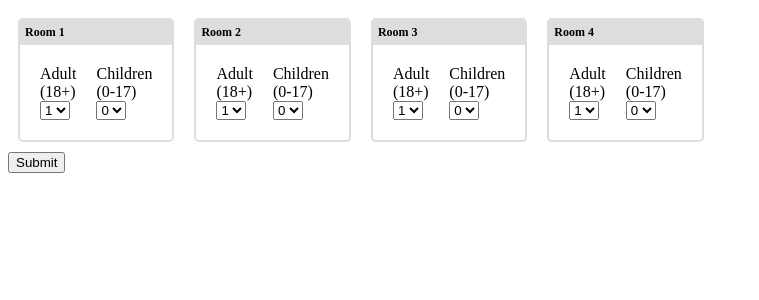
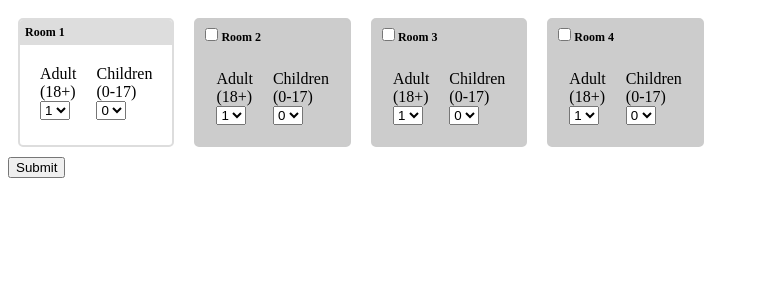
Before and after one commit to tdkiran/assessment-2, a Next.js app: page / in a window 1280 px wide. Shown: the top 300 px of the page, without its empty margins (0-759 px from the left). Built offline with nearby package versions, Linux system fonts and the light colour scheme.

Commit message:
Add logic to select/unselect rooms

```diff
--- a/app_config/index.js
+++ b/app_config/index.js
@@ -1,8 +1,8 @@
 export const defaultRoomInfo = [
-    { id: 0, title: 'Room 1' },
-    { id: 1, title: 'Room 2' },
-    { id: 2, title: 'Room 3' },
-    { id: 3, title: 'Room 4' }
+    { roomId: 0, title: 'Room 1' },
+    { roomId: 1, title: 'Room 2' },
+    { roomId: 2, title: 'Room 3' },
+    { roomId: 3, title: 'Room 4' }
 ];
 
 const defaultAdultsOccupent = 1;
--- a/components/booking/booking.js
+++ b/components/booking/booking.js
@@ -46,31 +46,17 @@ export class Booking extends Component {
     }
 
     render() {
-        const { bookingInfo } = this.props;
+        const { bookingInfo, selectRoom, deSelectRoom } = this.props;
         console.log(bookingInfo);
         return (
             <BookingContainer>
                 <RoomsContainer>
                     {bookingInfo.map(room => (
-                        <Room {...room} />))
+                        <Room {...room} selectRoom={selectRoom} deSelectRoom={deSelectRoom} key={room.roomId} />))
                     }
                 </RoomsContainer>
                 <button type="submit" data-testid="submit" onClick={this.saveBooking}>Submit</button>
             </BookingContainer>
         );
-        // return (<BookingContainer>
-        //     <RoomsContainer>
-        //         {
-        //             rooms.map((room) => {
-        //                 return <Room {...room}
-        //                     key={room.roomId}
-        //                     selectOccupant={selectOccupant}
-        //                     selected={selectedRoomIds.includes(room.roomId)}
-        //                     onSelectionChange={this.onSelectionChange.bind(this, room)} />
-        //             })
-        //         }
-        //     </RoomsContainer>
-        //     <button type="submit" data-testid="submit" onClick={this.saveBooking}>Submit</button>
-        // </BookingContainer>);
     }
 }
--- a/components/booking/room.js
+++ b/components/booking/room.js
@@ -8,14 +8,14 @@ export class Room extends Component {
     }
 
     render() {
-        debugger
         const { roomId,
-            title, available, selected,
-            onSelectionChange,
-            selectOccupant, occupants = {} } = this.props;
+            title, hideOption, selected,
+            selectRoom,
+            occupants = {}, active, deSelectRoom
+        } = this.props;
         return (
-            <AppCard title={title} selected={selected} selectable={available} onSelectionChange={onSelectionChange} testId={roomId}>
-                <RoomForm selected={selected} occupants={occupants[roomId]} selectOccupant={this.selectOccupant} />
+            <AppCard roomId={roomId} title={title} hideOption={hideOption} active={active} selectRoom={selectRoom} deSelectRoom={deSelectRoom} testId={roomId}>
+                <RoomForm selected={selected} occupants={occupants[roomId]} />
             </AppCard>);
     }
 }
--- a/components/common/card.js
+++ b/components/common/card.js
@@ -35,40 +35,30 @@ const CardContent = styled.div`
 
 
 export class AppCard extends Component {
-    static getDerivedStateFromProps(nextProps, prevState) {
-        if (prevState.selected !== nextProps.selected) {
-            return {
-                selected: nextProps.selected
-            };
-        }
 
-        return null;
+    constructor(props) {
+        super(props);
     }
 
-    constructor() {
-        super();
-        this.state = {
-            selected: false
+    handleChange = (e) => {
+        const { roomId, deSelectRoom, selectRoom } = this.props;
+        if (e.target.checked) {
+            selectRoom(roomId);
+        } else {
+            deSelectRoom(roomId);
         };
     }
 
-    toggleSelection = () => {
-        const { selected } = this.props;
-        this.props.onSelectionChange(!selected);
-    }
-
     render() {
-        const { title, children, selectable, selected, testId } = this.props;
-        const shouldDisable = selectable ? !this.state.selected : false;
-
+        const { title, children, hideOption, selected, testId, active } = this.props;
         return (
-            <Card disabled={shouldDisable} data-testid={`room-${testId}`} >
-                <CardTitle disabled={shouldDisable}>
-                    {selectable &&
-                        <input type="checkbox" checked={selected} onChange={this.toggleSelection} />}
+            <Card disabled={!active} data-testid={`room-${testId}`} >
+                <CardTitle disabled={!active}>
+                    {!hideOption &&
+                        <input type="checkbox" checked={active} onChange={this.handleChange} />}
                     {title}
                 </CardTitle>
-                <CardContent disabled={shouldDisable}>
+                <CardContent disabled={!active}>
                     {children}
                 </CardContent>
             </ Card>
--- a/package.json
+++ b/package.json
@@ -19,6 +19,7 @@
   },
   "license": "ISC",
   "devDependencies": {
+    "babel-plugin-styled-components": "^1.10.6",
     "cypress": "^3.4.1"
   }
 }
--- a/reducers/index.js
+++ b/reducers/index.js
@@ -5,31 +5,32 @@ import { defaultRoomInfo } from '../app_config';
 
 function activeRooms(state = 1, action) {
     switch (action.type) {
-        case actionTypes.SELECT_ROOM:
+        case actionTypes.SELECT_ROOM: {
             return action.roomId + 1;
+        }
         case actionTypes.DESELECT_ROOM:
-            return action.roomId + 1;
+            return action.roomId;
         default:
             return state
     }
 }
 
-function occupantSelectionInfo(state = [{ adult: 1, children: 0 }], action) {
+function occupantSelectionInfo(state = [{ adult: 1, children: 0, roomId: 0 }], action) {
     switch (action.type) {
         case actionTypes.SELECT_OCCUPANT: {
             return state
-                .filter(occupantInfo => occupantInfo.roomId !== action.roomId)
+                .filter(occupantInfo => occupantInfo.id !== action.roomId)
                 .concat(action.occupantInfo);
         }
 
         case actionTypes.SELECT_ROOM: {
             const activeRooms = action.roomId + 1;
-            return state.filter(occupantInfo => occupantInfo.roomId <= activeRooms);
+            return state.filter(occupantInfo => occupantInfo.id <= activeRooms);
         }
 
         case actionTypes.DESELECT_ROOM: {
             const activeRooms = action.roomId + 1;
-            return state.filter(occupantInfo => occupantInfo.roomId > activeRooms);
+            return state.filter(occupantInfo => occupantInfo.id > activeRooms);
         }
 
         default:
@@ -50,10 +51,9 @@ export const getOccupantSelectionInfo = state => state.occupantSelectionInfo;
 export const roomInfo = createSelector(getActiveRooms, getOccupantSelectionInfo, (activeRooms, occupantSelectionInfo) => {
     const defaultRoom = { adult: 1, children: 0 };
     const currentRoomInfo = defaultRoomInfo.map(roomInfo => {
-        const id = roomInfo.id;
-        const occupantInfo = occupantSelectionInfo.find(occInfo => occInfo.id === id);
-        return occupantInfo ? { ...roomInfo, occupantInfo, active: true } : { ...roomInfo, defaultRoom, active: false };
+        const roomId = roomInfo.roomId;
+        const occupantInfo = occupantSelectionInfo.find(occInfo => occInfo.roomId === roomId);
+        return occupantInfo ? { ...roomInfo, occupantInfo, active: true, hideOption: (roomId === 0 ? true : false) } : { ...roomInfo, defaultRoom, active: (roomId + 1 <= activeRooms), hideOption: (roomId === 0 ? true : false) };
     });
-    debugger
     return currentRoomInfo;
 });
```
Also changed, not shown: 1 other file (tests, documents, lock files or other folders).
